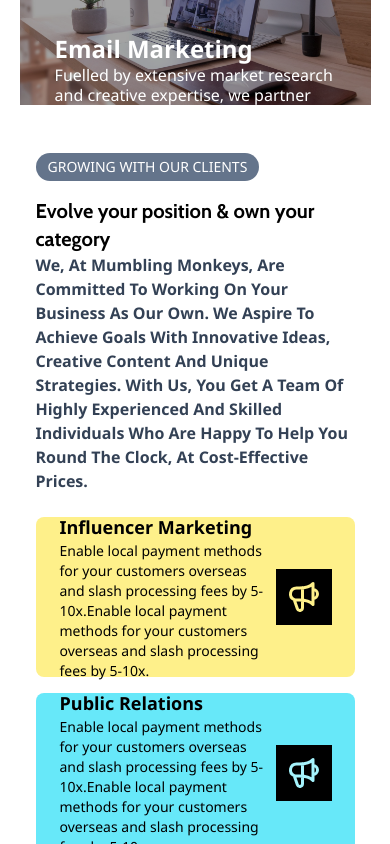
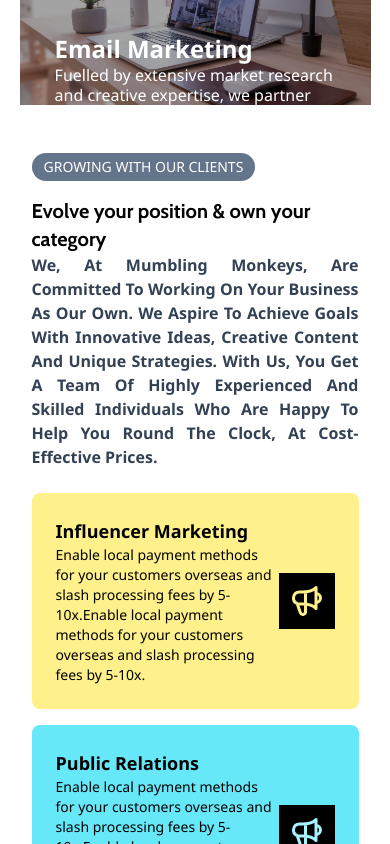
Before and after one commit to aazacz/Mumbling-Monkey, a React (Vite) app: page / in a window 390 px wide. Shown: the part 2740-3584 px from the top of the page. Built offline with nearby package versions, Linux system fonts and the light colour scheme.

Commit message:
made the cards responsive

```diff
--- a/src/App.jsx
+++ b/src/App.jsx
@@ -289,7 +289,7 @@
 
 
         {/* next Section */}
-        <div className='md:w-[80%] w-[90%] h-auto py-6 md:px-14 flex flex-col'>
+        <div className='md:w-[80%] w-[90%] h-auto py-6 md:px-14  flex flex-col'>
 
           <div className='mb-6'>
             <button className='text-white text-sm font-normal rounded-2xl bg-slate-500 px-3 py-1'> TEAM</button>
@@ -330,17 +330,16 @@
 
 
         {/* next Section */}
-        <div className='md:w-[80%] w-[90%]  h-auto py-6 md:px-14 px-4 flex flex-col'>
+        <div className='md:w-[80%] w-[90%]  h-auto py-6 md:px-14 px-3 flex flex-col'>
 
           <div className='mb-6'>
             <button className='text-white text-sm font-normal rounded-2xl bg-slate-500 px-3 py-1'> GROWING WITH OUR CLIENTS </button>
             <h1 className='font-Cabin md:text-4xl text-xl pt-4'>Evolve your position & own your category</h1>
-            <p className='text-slate-700 font-semibold'>We, At Mumbling Monkeys, Are Committed To Working On Your Business As Our Own. We Aspire To Achieve Goals With Innovative Ideas, Creative Content And Unique Strategies. With Us, You Get A Team Of Highly Experienced And Skilled Individuals Who Are Happy To Help You Round The Clock, At Cost-Effective Prices. </p>
+            <p className='text-slate-700 font-semibold text-justify md:text-left'>We, At Mumbling Monkeys, Are Committed To Working On Your Business As Our Own. We Aspire To Achieve Goals With Innovative Ideas, Creative Content And Unique Strategies. With Us, You Get A Team Of Highly Experienced And Skilled Individuals Who Are Happy To Help You Round The Clock, At Cost-Effective Prices. </p>
           </div>
 
 
-          <motion.div className=' grid grid-flow-row md:grid-cols-2 grid-cols-1 gap-4 justify-center '
-          >
+          <motion.div className=' grid grid-flow-row md:grid-cols-2 grid-cols-1 gap-4 justify-center ' >
 
             {data2.map((value, key) => {
               return (
@@ -352,8 +351,8 @@
                   viewport={{ amount: 0.5 }}
 
 
-                  key={key} className={`h-40  p-6  flex items-center rounded-lg ${value.colour}`}>
-                  <div className='w-[80%] pr-2'>
+                  key={key} className={`md:h-40  h-50 p-6  flex items-center rounded-lg ${value.colour}`}>
+                  <div className='w-[80%] md:pr-2'>
                     <h1 className='text-lg font-semibold'> {value.heading}</h1>
                     <p className='text-sm '> {value.description}</p>
 
```
